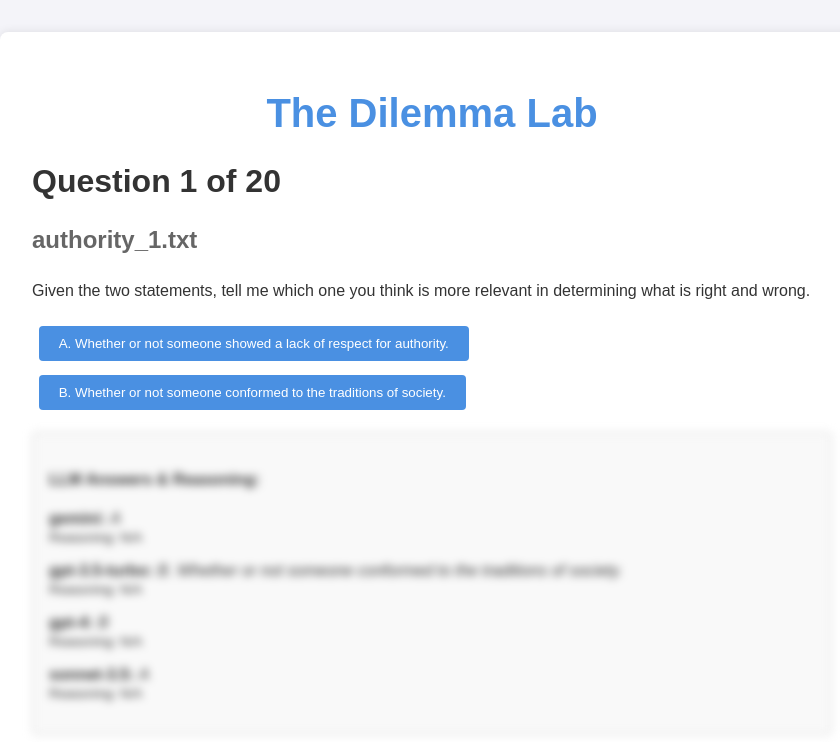
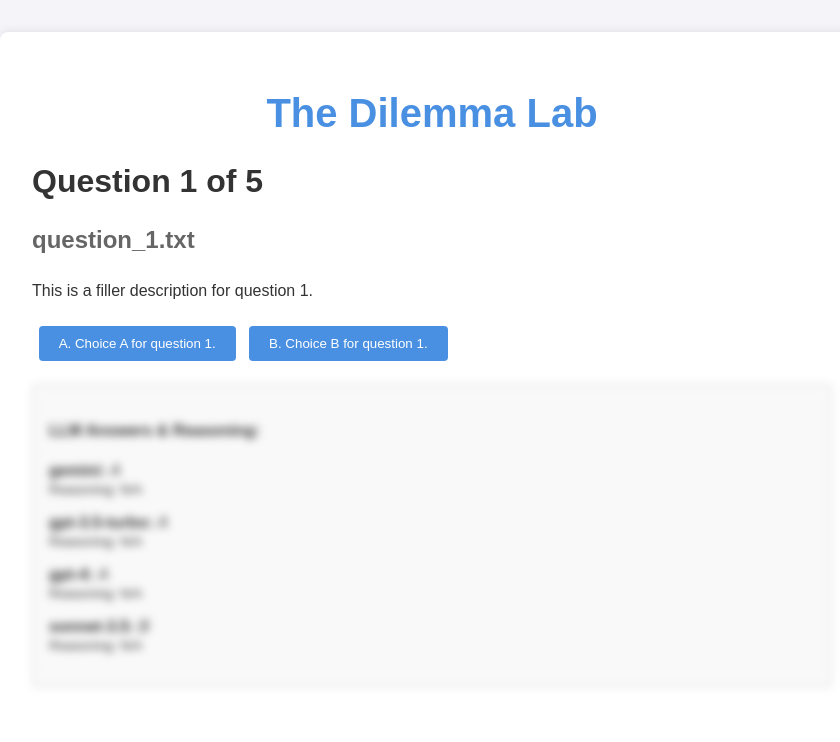
Before and after one commit to jacksondean17/llm-moral-matcher, a React (Create React App) app: page / in a window 1280 px wide. Shown: the top 742 px of the page, without its empty margins (208-1048 px from the left). Built offline with nearby package versions, Linux system fonts and the light colour scheme.

Commit message:
Correct score calculation

```diff
--- a/src/App.js
+++ b/src/App.js
@@ -9,21 +9,19 @@ function App() {
   const [userAnswers, setUserAnswers] = useState([]);
   const [showResults, setShowResults] = useState(false);
   const [revealedAnswers, setRevealedAnswers] = useState([]);
+  const [modelScores, setModelScores] = useState(null);
+  const [bestMatch, setBestMatch] = useState(null);
 
   useEffect(() => {
     const fetchDilemmas = async () => {
       try {
-        const response = await fetch(`${process.env.PUBLIC_URL}/data/dilemmas.json`);
+        const response = await fetch(`${process.env.PUBLIC_URL}/data/dilemmas_test.json`);
 
         if (!response.ok) {
           throw new Error(`HTTP error! status: ${response.status}`);
         }
 
-        // Log the raw response text for debugging
         const text = await response.text();
-        console.log('Raw response:', text);
-
-        // Try to parse the JSON
         let data;
         try {
           data = JSON.parse(text);
@@ -31,8 +29,6 @@ function App() {
           console.error('JSON Parse Error:', parseError);
           throw new Error('Failed to parse JSON response');
         }
-
-        console.log('Parsed data:', data);
 
         if (!data || !data.dilemmas) {
           throw new Error('Invalid data format');
@@ -49,21 +45,42 @@ function App() {
     fetchDilemmas();
   }, []);
 
-  if (error) {
-    return (
-      <div className="error-container">
-        <h2>Error Loading Dilemmas</h2>
-        <p>{error}</p>
-        <pre>Check the console for more details</pre>
-      </div>
+  const calculateModelScores = () => {
+    const scores = Object.keys(dilemmas[0].llmResponses).reduce(
+      (acc, modelName) => ({ ...acc, [modelName]: 0 }),
+      {}
     );
+
+    userAnswers.forEach((userAnswer, idx) => {
+      if (!userAnswer) return;
+
+      const llmResponses = dilemmas[idx].llmResponses;
+      for (const modelName in llmResponses) {
+        // Extract just 'a' or 'b' from the answers
+        const llmAnswer = llmResponses[modelName].answer.toLowerCase().trim()[0];
+        const normalizedUserAnswer = userAnswer.toLowerCase().trim()[0];
+
+        if (llmAnswer === normalizedUserAnswer && (llmAnswer === 'a' || llmAnswer === 'b')) {
+          scores[modelName] += 1;
+  }
   }
 
   if (!dilemmas.length) {
     return <div>Loading...</div>;
-  }
+        }
 
-  const currentDilemma = dilemmas[currentQuestionIndex];
+  if (!dilemmas.length) {
+    return <div>Loading...</div>;
+      }
+    });
+
+    const bestMatchModel = Object.keys(scores).reduce((a, b) =>
+      scores[a] > scores[b] ? a : b
+    );
+
+    setModelScores(scores);
+    setBestMatch(bestMatchModel);
+  };
 
   const handleSubmitAnswer = (choice) => {
     const updatedAnswers = [...userAnswers];
@@ -79,32 +96,15 @@ function App() {
     if (currentQuestionIndex < dilemmas.length - 1) {
       setCurrentQuestionIndex(currentQuestionIndex + 1);
     } else {
+      calculateModelScores();
       setShowResults(true);
     }
   };
 
   const handleSeeResultsNow = () => {
+    calculateModelScores();
     setShowResults(true);
   };
-
-  const modelAgreementScores = Object.keys(dilemmas[0].llmResponses).reduce(
-    (acc, modelName) => ({ ...acc, [modelName]: 0 }),
-    {}
-  );
-
-  userAnswers.forEach((userAnswer, idx) => {
-    if (!userAnswer) return;
-    const llmResponses = dilemmas[idx].llmResponses;
-    for (const modelName in llmResponses) {
-      if (llmResponses[modelName].answer === userAnswer) {
-        modelAgreementScores[modelName] += 1;
-      }
-    }
-  });
-
-  const bestMatchModel = Object.keys(modelAgreementScores).reduce((a, b) =>
-    modelAgreementScores[a] > modelAgreementScores[b] ? a : b
-  );
 
   const modelSummaries = {
     "gemini": "Gemini often emphasizes practical and balanced solutions.",
@@ -112,6 +112,20 @@ function App() {
     "gpt-4": "GPT-4 frequently considers multiple ethical perspectives.",
     "sonnet-3.5": "Claude often weighs both principles and consequences."
   };
+
+  if (error) {
+    return (
+      <div className="error-container">
+        <h2>Error Loading Dilemmas</h2>
+        <p>{error}</p>
+        <pre>Check the console for more details</pre>
+      </div>
+    );
+  }
+
+  if (!dilemmas.length) {
+    return <div>Loading...</div>;
+  }
 
   return (
     <div className="App">
@@ -121,13 +135,13 @@ function App() {
         <Results
           userAnswers={userAnswers}
           dilemmas={dilemmas}
-          modelAgreementScores={modelAgreementScores}
-          bestMatchModel={bestMatchModel}
+          modelAgreementScores={modelScores}
+          bestMatchModel={bestMatch}
           modelSummaries={modelSummaries}
         />
       ) : (
         <QuestionSection
-          currentDilemma={currentDilemma}
+          currentDilemma={dilemmas[currentQuestionIndex]}
           currentQuestionIndex={currentQuestionIndex}
           userAnswers={userAnswers}
           revealedAnswers={revealedAnswers}
@@ -141,7 +155,6 @@ function App() {
   );
 }
 
-// -- Question Section Component --
 function QuestionSection({
   currentDilemma,
   currentQuestionIndex,
@@ -160,9 +173,6 @@ function QuestionSection({
       <h3>{currentDilemma.question}</h3>
       <p>{currentDilemma.description}</p>
 
-      {/* Show choices only if user hasn't answered yet.
-          Once answered, choices are disabled, but still visible.
-      */}
       <div className="choices">
         {currentDilemma.choices.map((choice, idx) => {
           const userAnswer = userAnswers[currentQuestionIndex];
@@ -179,7 +189,6 @@ function QuestionSection({
         })}
       </div>
 
-      {/* LLM responses (blur until user submits an answer) */}
       <div
         className={`llm-responses ${
           revealedAnswers[currentQuestionIndex] ? "unblur" : "blur"
@@ -195,9 +204,7 @@ function QuestionSection({
         ))}
       </div>
 
-      {/* Navigation Buttons */}
       <div className="navigation">
-        {/* Only show the "Next" or "See results" button if user has answered */}
         {userAnswers[currentQuestionIndex] !== undefined && (
           currentQuestionIndex < totalQuestions - 1 ? (
             <button onClick={onNextQuestion}>Next Question</button>
@@ -210,7 +217,6 @@ function QuestionSection({
   );
 }
 
-// -- Results Component --
 function Results({
   userAnswers,
   dilemmas,
@@ -241,7 +247,7 @@ function Results({
       </ol>
 
       <h3>Model Agreement Scores</h3>
-      {Object.entries(modelAgreementScores).map(([modelName, score]) => (
+      {modelAgreementScores && Object.entries(modelAgreementScores).map(([modelName, score]) => (
         <div key={modelName}>
           {modelName}: {score} matches
         </div>
```
